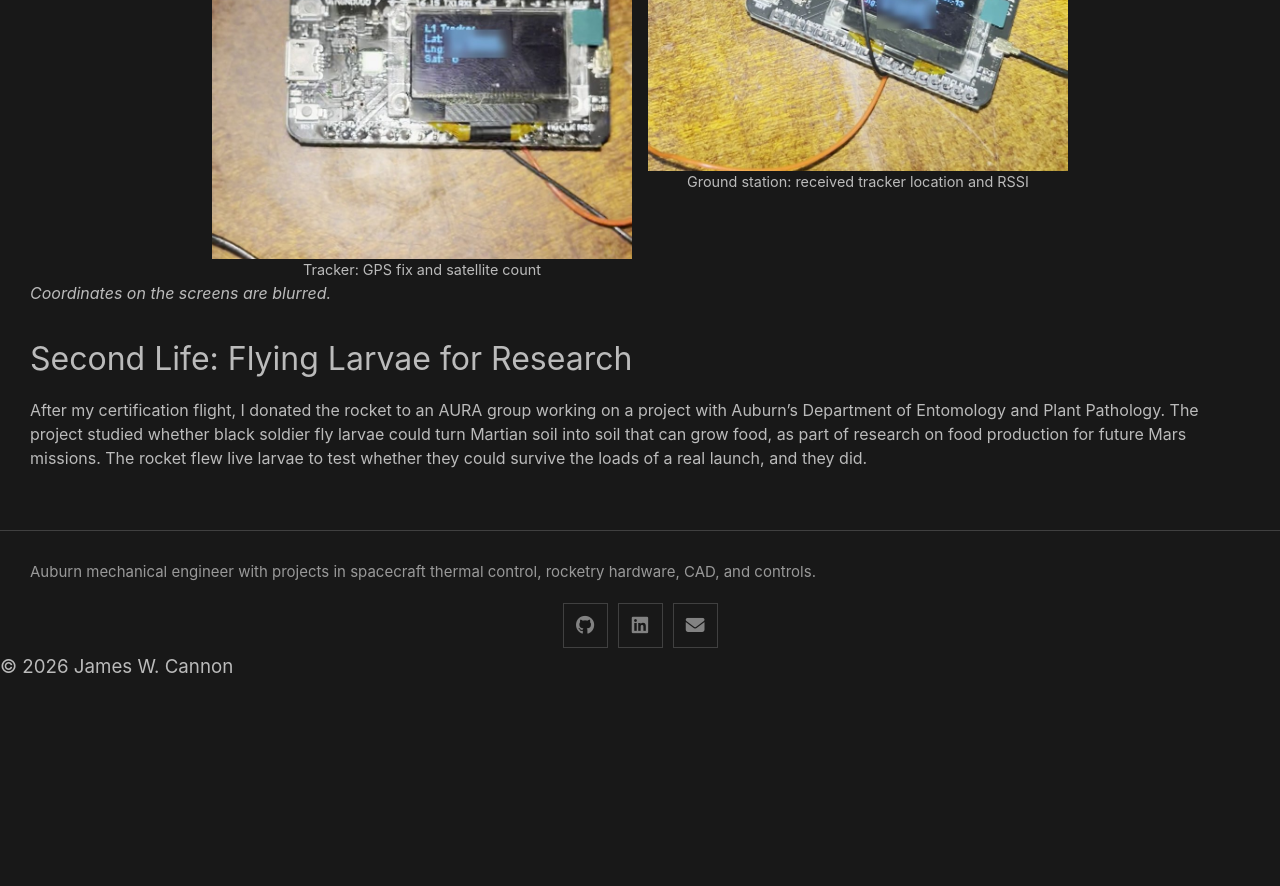
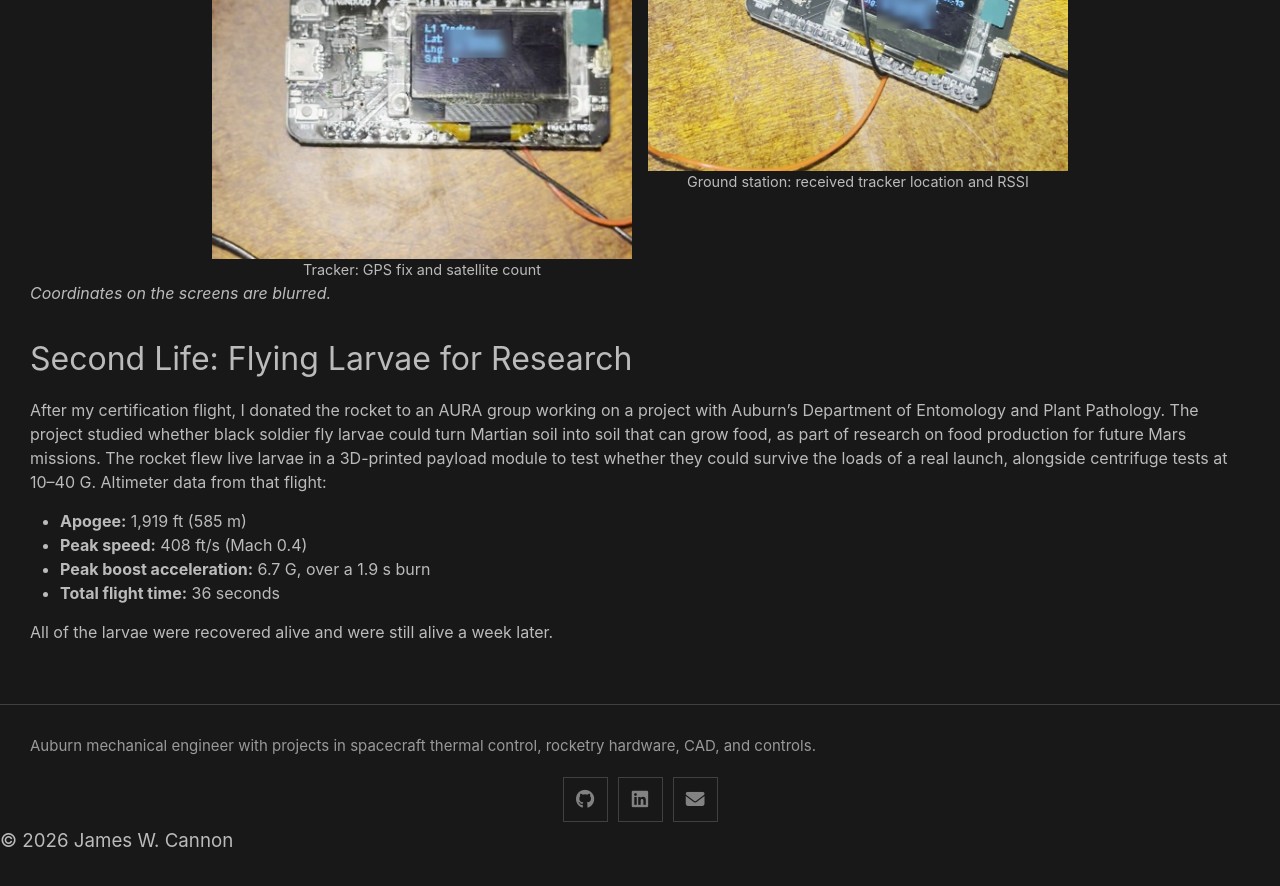
Before and after one commit to jacan20/portfolio, a Jekyll site: the page built from _posts/2023-10-22-nar-l1-certification-vehicle.md, in a window 1280 px wide and 900 px high, scrolled down 876 px. Shown: the top 886 px of the window. Built offline with Jekyll 4.4.1, drawn with Linux system fonts in a browser that asks for light colours; before the commit the page ends 1602 px from its top, so only the background shows below that.

Commit message:
Add research flight data to L1 page
Co-Authored-By: Claude Opus 5.5 <noreply@anthropic.com>
Claude-Session: https://claude.ai/code/session_01KyzwqWajTaqgwRNoXRCdA9

```diff
--- a/_posts/2023-10-22-nar-l1-certification-vehicle.md
+++ b/_posts/2023-10-22-nar-l1-certification-vehicle.md
@@ -37,4 +37,11 @@ The payload was a GPS tracking system I built from two Heltec LoRa boards, and I
 
 ## Second Life: Flying Larvae for Research
 
-After my certification flight, I donated the rocket to an AURA group working on a project with Auburn's Department of Entomology and Plant Pathology. The project studied whether black soldier fly larvae could turn Martian soil into soil that can grow food, as part of research on food production for future Mars missions. The rocket flew live larvae to test whether they could survive the loads of a real launch, and they did.
+After my certification flight, I donated the rocket to an AURA group working on a project with Auburn's Department of Entomology and Plant Pathology. The project studied whether black soldier fly larvae could turn Martian soil into soil that can grow food, as part of research on food production for future Mars missions. The rocket flew live larvae in a 3D-printed payload module to test whether they could survive the loads of a real launch, alongside centrifuge tests at 10–40 G. Altimeter data from that flight:
+
+- **Apogee:** 1,919 ft (585 m)
+- **Peak speed:** 408 ft/s (Mach 0.4)
+- **Peak boost acceleration:** 6.7 G, over a 1.9 s burn
+- **Total flight time:** 36 seconds
+
+All of the larvae were recovered alive and were still alive a week later.
```
